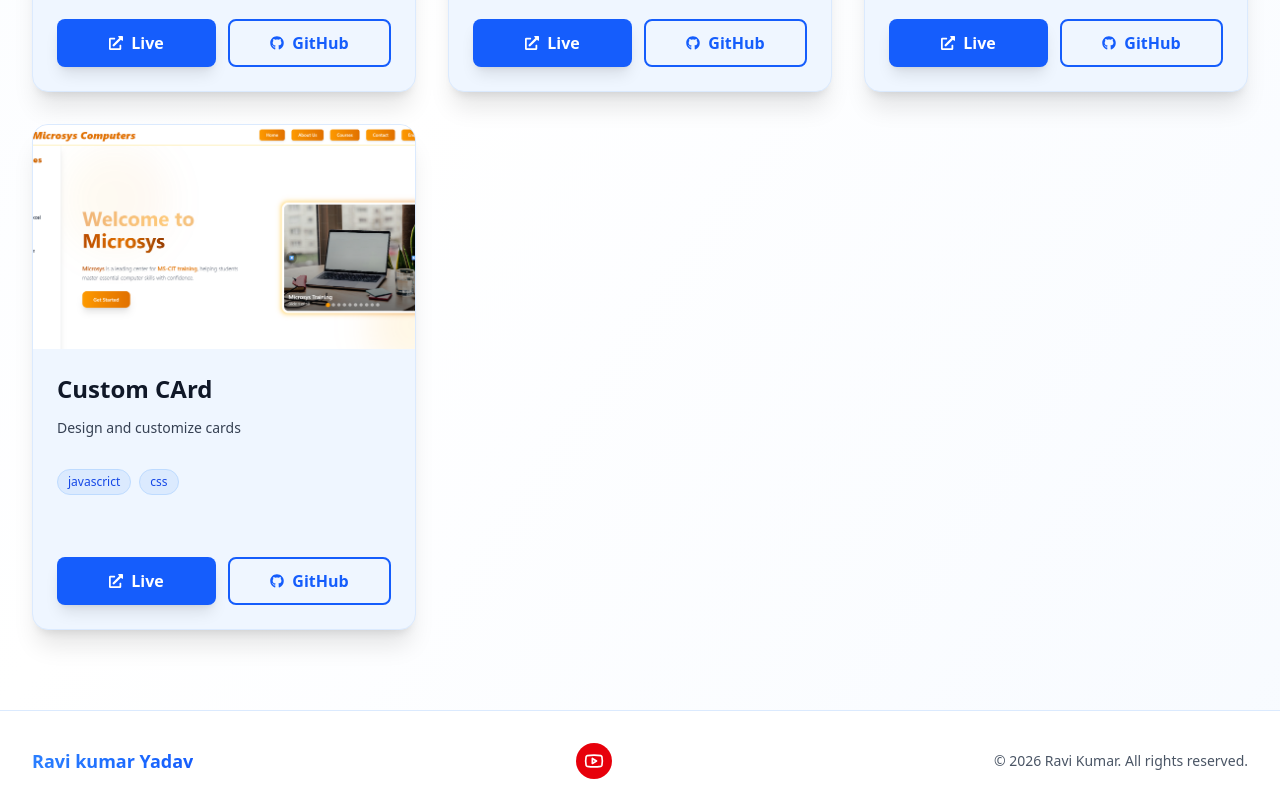
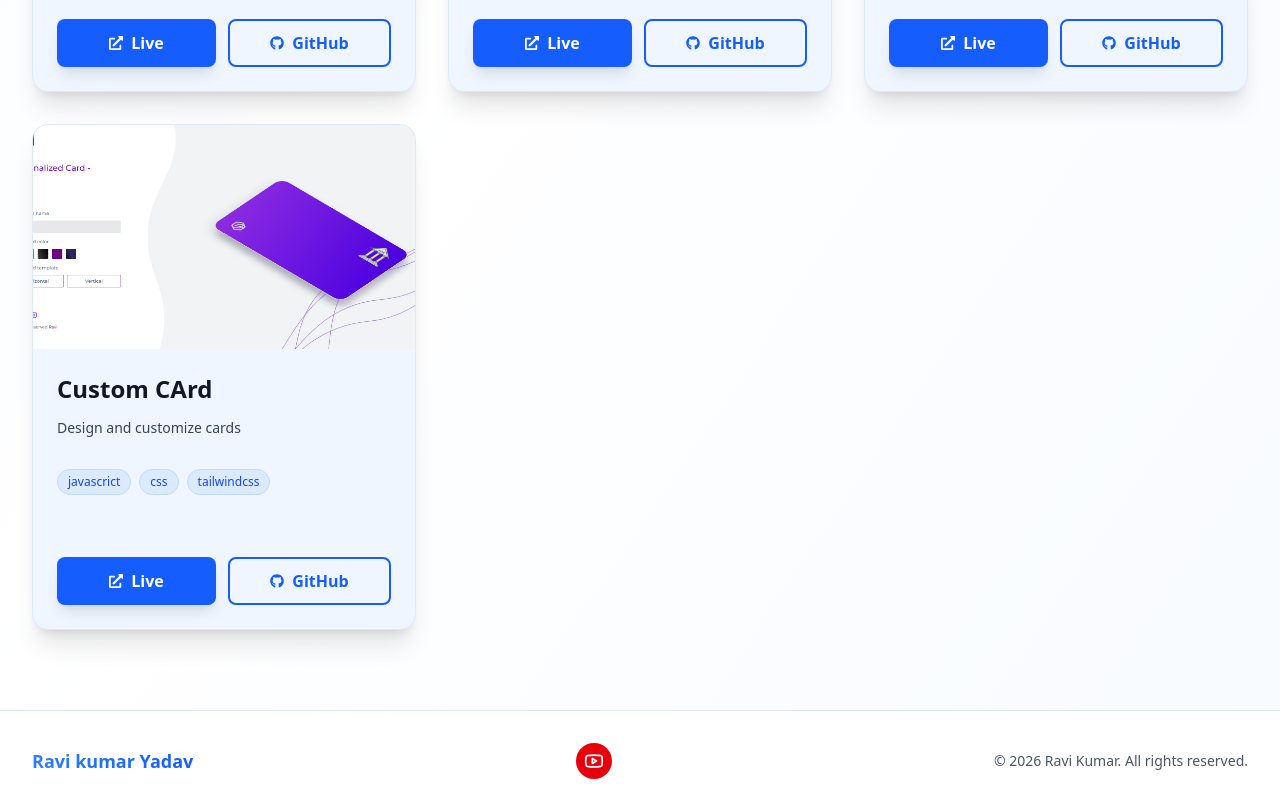
Before and after one commit to Ravikynoobcoder/portfolio, a React (Vite) app: page /work in a window 1280 px wide. Shown: the part 1180-1991 px from the top of the page. Built offline with nearby package versions, Linux system fonts and the light colour scheme.

Commit message:
cards porject added

```diff
--- a/src/pages/Work.jsx
+++ b/src/pages/Work.jsx
@@ -67,10 +67,10 @@ const Work = () => {
     {
       title: "Custom CArd",
       desc: "Design and customize cards",
-      img: "./microsys.png",
+      img: "./card.png",
       live: "https://customcard12.vercel.app/",
       git: "https://github.com/Ravikynoobcoder/",
-      tech: ["javascrict","css"],
+      tech: ["javascrict","css","tailwindcss"],
     },
     // {
     //   title: "My Portfolio",
```
